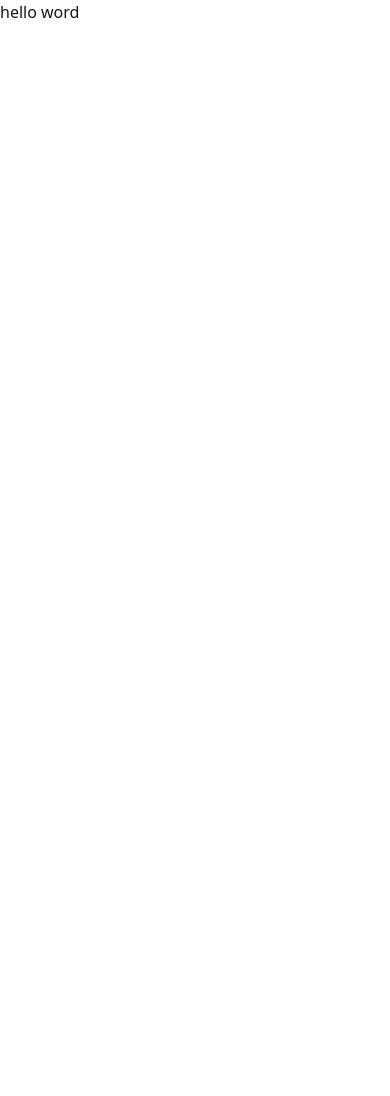
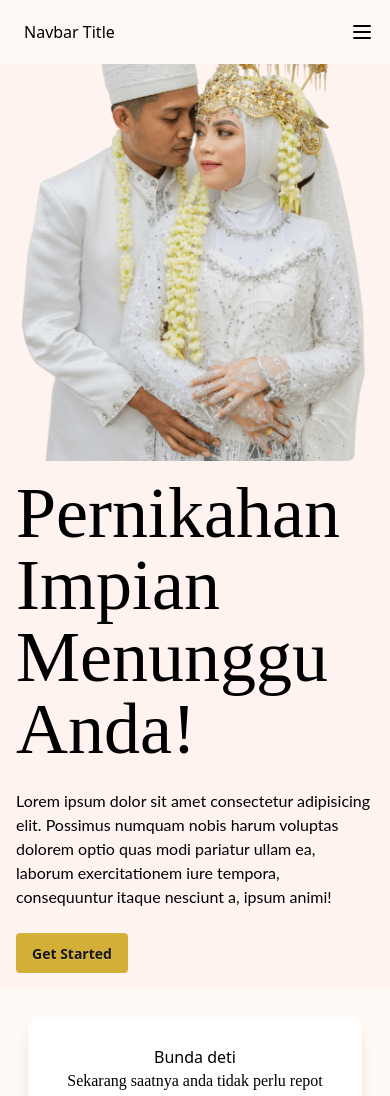
Before and after one commit to inalMahpud824/wo-bunda-deti, a React (Vite) app in the folder frontend/: page / in a window 390 px wide. Shown: the top 1096 px of the page. Before the commit the page ends 844 px from the top, so only its background shows below. Built offline with nearby package versions, Linux system fonts and the light colour scheme.

Commit message:
feat: create herosection

```diff
--- /dev/null
+++ b/frontend/src/components/HeroSection.jsx
@@ -0,0 +1,24 @@
+import heroImg from '../assets/img/hero-2.png'
+const HeroSection = () => {
+
+  return (
+    <div className="hero min-h-screen bg-[#FFF3EF] text-black -mt-16">
+      <div className="hero-content flex-col lg:flex-row-reverse pt-7">
+        <img
+          src={heroImg}
+          alt="Wedding event"
+          width={350}
+          className="rounded-lg"
+        />
+        <div className='max-w-2xl'>
+          <h1 className="text-7xl font-bold head-font">Pernikahan Impian Menunggu Anda!</h1>
+          <p className="py-6 lato-regular">
+            Lorem ipsum dolor sit amet consectetur adipisicing elit. Possimus numquam nobis harum voluptas dolorem optio quas modi pariatur ullam ea, laborum exercitationem iure tempora, consequuntur itaque nesciunt a, ipsum animi!
+          </p>
+          <button className="btn bg-[#D4AF37] border-none">Get Started</button>
+        </div>
+      </div>
+    </div>
+  )
+}
+export default HeroSection
--- /dev/null
+++ b/frontend/src/components/WrapperNavbar.jsx
@@ -0,0 +1,50 @@
+const WrapperNavbar = ({children}) => {
+  return (
+    <div className="drawer drawer-end">
+      <input id="my-drawer-3" type="checkbox" className="drawer-toggle" />
+      <div className="drawer-content flex flex-col">
+        {/* Navbar */}
+        <div className="navbar flex justify-between bg-[#fef9f5] w-full text-black z-10 md:px-25">
+          <div className="mx-2 lg:flex-1 px-2">Navbar Title</div>
+          <div className="lg:hidden">
+            <label htmlFor="my-drawer-3" aria-label="open sidebar" className="btn btn-square btn-ghost">
+              <svg
+                xmlns="http://www.w3.org/2000/svg"
+                fill="none"
+                viewBox="0 0 24 24"
+                className="inline-block h-6 w-6 stroke-current"
+              >
+                <path
+                  strokeLinecap="round"
+                  strokeLinejoin="round"
+                  strokeWidth="2"
+                  d="M4 6h16M4 12h16M4 18h16"
+                ></path>
+              </svg>
+            </label>
+          </div>
+          <div className="hidden flex-none lg:block">
+            <ul className="menu menu-horizontal">
+              {/* Navbar menu content here */}
+              <li><a>Daftar Layanan</a></li>
+              <li><a>Galery</a></li>
+              <li><a>Login</a></li>
+            </ul>
+          </div>
+        </div>
+        {/* Page content here */}
+        {children}
+      </div>
+      <div className="drawer-side">
+        <label htmlFor="my-drawer-3" aria-label="close sidebar" className="drawer-overlay"></label>
+        <ul className="menu bg-base-200 min-h-full w-80 p-4">
+          {/* Sidebar content here */}
+          <li><a>Sidebar Item 1</a></li>
+          <li><a>Sidebar Item 2</a></li>
+        </ul>
+      </div>
+    </div>
+  )
+}
+
+export default WrapperNavbar;
--- a/frontend/src/index.css
+++ b/frontend/src/index.css
@@ -1,2 +1,70 @@
 @import "tailwindcss";
 @plugin "daisyui";
+
+
+.head-font {
+  font-family: "Playfair Display", serif;
+  font-optical-sizing: auto;
+  font-weight: 400;
+  font-style: normal;
+}
+
+.lato-thin {
+  font-family: "Lato", sans-serif;
+  font-weight: 100;
+  font-style: normal;
+}
+
+.lato-light {
+  font-family: "Lato", sans-serif;
+  font-weight: 300;
+  font-style: normal;
+}
+
+.lato-regular {
+  font-family: "Lato", sans-serif;
+  font-weight: 400;
+  font-style: normal;
+}
+
+.lato-bold {
+  font-family: "Lato", sans-serif;
+  font-weight: 700;
+  font-style: normal;
+}
+
+.lato-black {
+  font-family: "Lato", sans-serif;
+  font-weight: 900;
+  font-style: normal;
+}
+
+.lato-thin-italic {
+  font-family: "Lato", sans-serif;
+  font-weight: 100;
+  font-style: italic;
+}
+
+.lato-light-italic {
+  font-family: "Lato", sans-serif;
+  font-weight: 300;
+  font-style: italic;
+}
+
+.lato-regular-italic {
+  font-family: "Lato", sans-serif;
+  font-weight: 400;
+  font-style: italic;
+}
+
+.lato-bold-italic {
+  font-family: "Lato", sans-serif;
+  font-weight: 700;
+  font-style: italic;
+}
+
+.lato-black-italic {
+  font-family: "Lato", sans-serif;
+  font-weight: 900;
+  font-style: italic;
+}
--- a/frontend/src/pages/LandingPage.jsx
+++ b/frontend/src/pages/LandingPage.jsx
@@ -1,5 +1,38 @@
+import HeroSection from "../components/HeroSection";
+import WrapperNavbar from "../components/WrapperNavbar";
+import hero3 from "../assets/img/hero-3.jpg";
+
 export const LandingPage = () => {
-  return(
-    <h1>hello word</h1>
-  )
-}
+  return (
+    <WrapperNavbar>
+      <HeroSection />
+      <div className="flex md:flex-row flex-col justify-between md:gap-12 items-center bg-[#fef9f5] text-black md:px-25 px-7 min-h-[100px] py-7">
+        <div className="flex flex-col justify-center items-center max-w-xl rounded-xl shadow-lg bg-white p-7">
+          <h2>Bunda deti</h2>
+          <h3 className="md:text-2xl head-font text-center pb-2">Sekarang saatnya anda tidak perlu repot lagi mempersiapkan pernikahan, Anda dapat menikah dengan biaya yang terjangkau</h3>
+          <p className="lato-regular text-gray-500 text-md text-center">
+            Perkenalkan kami Mawar wedding service salah satu penyedia jasa
+            pernikahan yang menjadi tempat dimana segala kebutuhan pernikahan
+            calon perngantin tersedia disini. Dari mulai Tim Wedding organizer
+            Bandung yang profesional dan komunikatif, menu catering yang lezat
+            dan beraneka ragam, dekorasi yang elegan dan inovatif, tata rias &
+            busana pengantin yang cantik, tim dokumentasi yang berpengalaman dan
+            kreatif,serta tim hiburan dan upacara adat yang memberi tuntunan
+            sekaligus tontonan semuanya lengkap dalam satu paket pernikahan
+            bandung . Adapun jasa yang kami tawarkan dapat diperoleh secara
+            satuan ataupun keseluruhan ( paket All in ) tergantung kepada
+            kebutuhan calon pengantin. Dengan moto ” nikah ga harus ribet, nikah
+            ga harus mahal”. Kami berupaya membantu klien-klien kami untuk
+            melaksanakan pernikahannya dengan terencana dan tentunya dengan
+            biaya yang terjangkau.
+          </p>
+        </div>
+        <img
+          src={hero3}
+          alt="wedding"
+          className="max-w-md rounded-tl-[100px] rounded-br-[100px] object-cover"
+        />
+      </div>
+    </WrapperNavbar>
+  );
+};
```
Also changed, not shown: frontend/src/assets/img/hero-2.png (added), frontend/src/components/Card.jsx (added), 1 other file (tests, documents, lock files or other folders).
